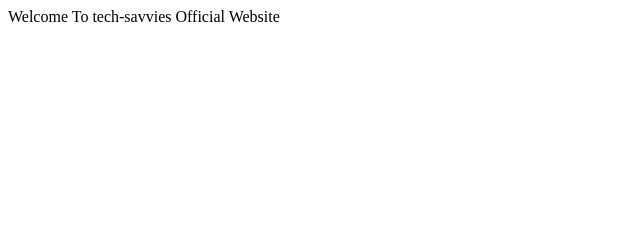
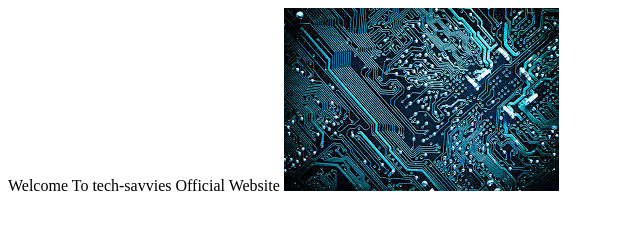
Before and after one commit to Pheonix10ninja/Pheonix10ninja.github.io, a plain HTML site: page index.html in a window 1280 px wide. Shown: the whole page, without its empty margins (0-640 px from the left). Drawn offline with Linux system fonts and the light colour scheme.

Commit message:
Update index.html

```diff
--- a/index.html
+++ b/index.html
@@ -2,6 +2,6 @@
 <body>
 
 Welcome To tech-savvies Official Website
-
+<img src= "tech.jpg" Alt= "picture of a motherboard">
 </Body>
 </html>
```
